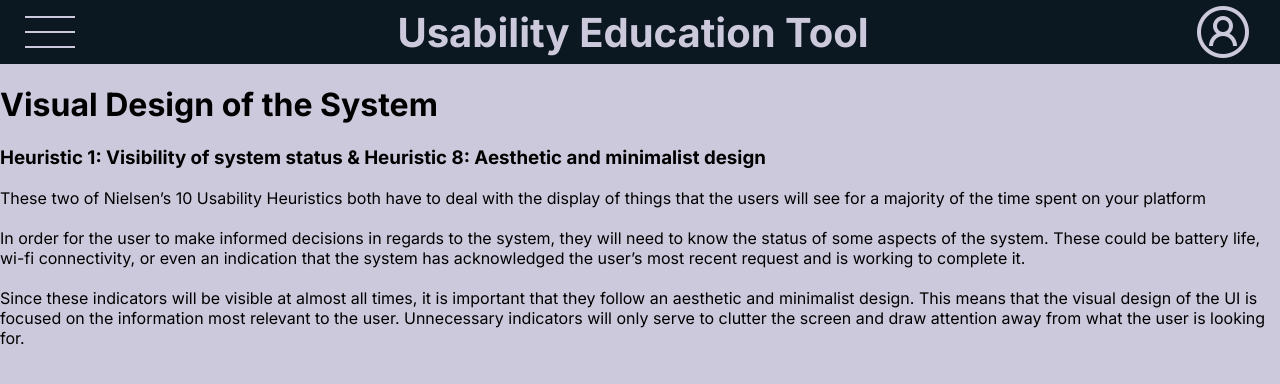
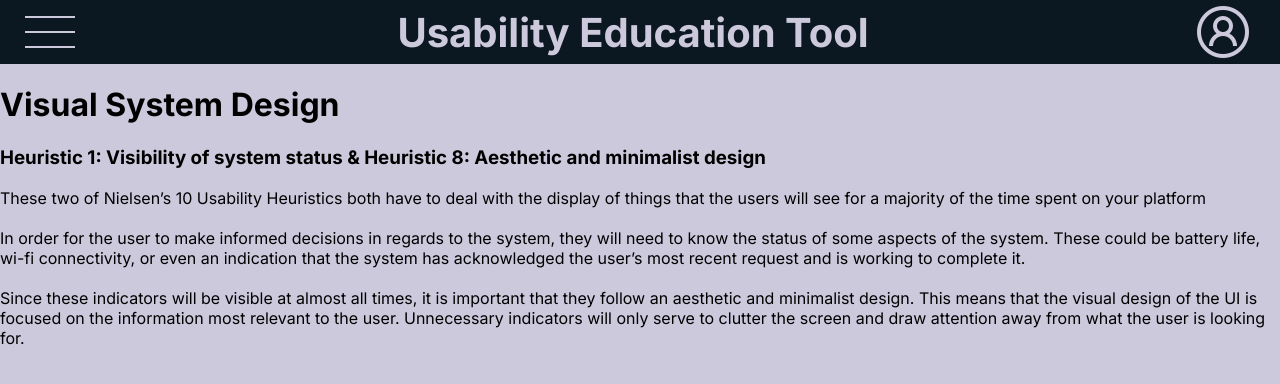
Before and after one commit to wajdialjedaani/Innovation-Labs-Usability-Education-Tool, a Next.js app in the folder usability-tool/: page /lesson-1 in a window 1280 px wide. Shown: the top 384 px of the page. Built offline with nearby package versions, Linux system fonts and the light colour scheme.

Commit message:
change lesson 1 title

```diff
--- a/usability-tool/app/(main)/(lessons)/lesson-1/page.js
+++ b/usability-tool/app/(main)/(lessons)/lesson-1/page.js
@@ -3,7 +3,7 @@
 export default function Lesson1() {
   return (
     <main>
-      <h1>Visual Design of the System</h1>
+      <h1>Visual System Design</h1>
       <h3>Heuristic 1: Visibility of system status & Heuristic 8: Aesthetic and minimalist design</h3>
       <p>
         These two of Nielsen’s 10 Usability Heuristics both have to deal with the display of things that the users will
```
